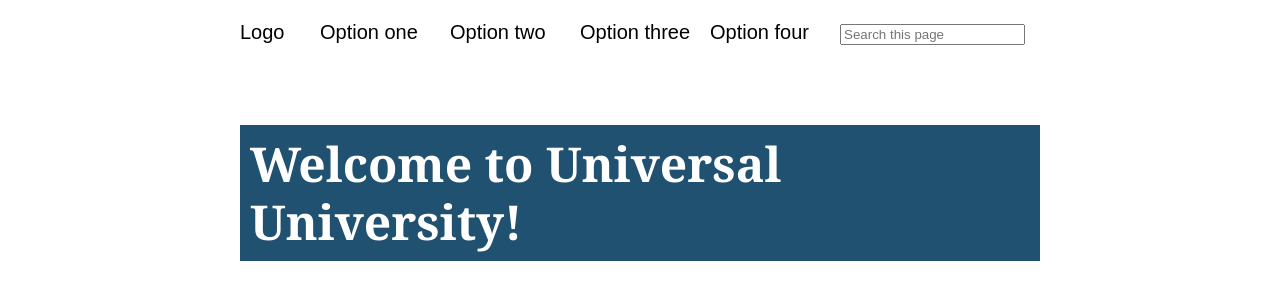
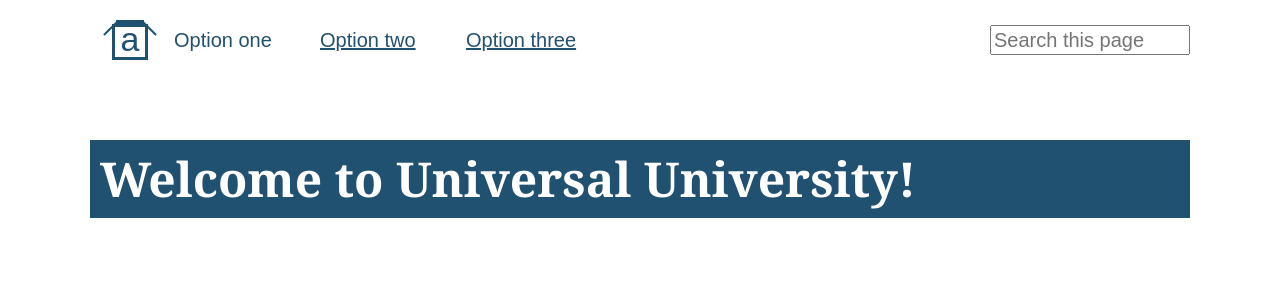
Before and after one commit to alex-y-kuznetsov/accomodation, a plain HTML site: page index.html in a window 1280 px wide. Drawn offline with Linux system fonts and the light colour scheme.

Commit message:
header, logo and some styles

```diff
--- a/index.html
+++ b/index.html
@@ -12,21 +12,30 @@
         <div class="container">
             <div class="header-cover">
                 <div class="logo">
-                    Logo
+                    <div class="logo-body">a</div>
                 </div>
                 <nav class="navigation">
                     <ul class="level-one-list">
                         <li class="level-one-item">
-                            <span>Option one</span>
+                            <a class="nav-link nav-blank">Option one</a>
                             <ul class="level-two-list">
-                                <li class="level-two-item">Subotion one</li>
-                                <li class="level-two-item">Subotion two</li>
-                                <li class="level-two-item">Suboption three</li>
+                                <li class="level-two-item">
+                                    <a class="nav-link" href="#">Subotion one</a>
+                                </li>
+                                <li class="level-two-item">
+                                    <a class="nav-link" href="#">Subotion two</a>
+                                </li>
+                                <li class="level-two-item">
+                                    <a class="nav-link" href="#">Suboption three</a>
+                                </li>
                             </ul>
                         </li>
-                        <li class="level-one-item">Option two</li>
-                        <li class="level-one-item">Option three</li>
-                        <li class="level-one-item">Option four</li>
+                        <li class="level-one-item">
+                            <a class="nav-link" href="#">Option two</a>
+                        </li>
+                        <li class="level-one-item">
+                            <a class="nav-link" href="#">Option three</a>
+                        </li>
                     </ul>
                 </nav>
                 <div class="page-search">
--- a/style/style.css
+++ b/style/style.css
@@ -7,6 +7,8 @@
     --alt-bg-color: #e8e9e9;
     --secondary-bg-color: #dde9eb;
     --color-white: #ffffff;
+
+    --primary-shadow: 0 0 4px rgba(0,0,0,.1),0 4px 12px rgba(0,0,0,.1);
 }
 
 html,
@@ -64,10 +66,19 @@ a {
     padding: 4px;
 }
 
-a:hover {
+a {
+    cursor: default;
+}
+
+a[href] {
+    cursor: pointer;
+}
+
+a[href]:hover {
     background-color: var(--primary-color);
     color: var(--color-white);
     font-weight: bold;
+    text-decoration: none;
 }
 
 ul {
@@ -77,7 +88,7 @@ ul {
 }
 
 .container {
-    max-width: 800px;
+    max-width: 1100px;
     margin: 0 auto;
     padding: 0 20px;
     display: flex;
@@ -92,9 +103,52 @@ ul {
     padding: 20px 0;
 }
 
+.logo {
+    height: 40px;
+    width: 80px;
+    display: flex;
+    align-items: flex-end;
+    justify-content: center;
+}
+
+.logo-body {
+    height: 30px;
+    width: 30px;
+    border: 3px solid var(--primary-color);
+    position: relative;
+    box-shadow: 0px -8px 0px -4px var(--primary-color);
+    font-size: 34px;
+    text-align: center;
+    color: var(--primary-color);
+}
+
+.logo-body::before,
+.logo-body::after  {
+    position: absolute;
+    display: block;
+    content: '';
+    height: 2px;
+    width: 20px;
+    background-color: var(--primary-color);
+    top: 0;
+}
+
+.logo-body::before {
+    transform: rotate(-45deg);
+    left: -14px;
+}
+
+.logo-body::after {
+    transform: rotate(45deg);
+    right: -14px;
+}
+
 .level-one-list {
     display: grid;
-    grid-template-columns: repeat(4, minmax(0, 1fr));
+    grid-template-columns: repeat(auto-fill, 140px);
+    gap: 6px;
+    height: 100%;
+    align-items: center;
 }
 
 .level-one-item {
@@ -105,10 +159,14 @@ ul {
     display: none;
     position: absolute;
     background-color: var(--primary-bg-color);
+    box-shadow: var(--primary-shadow);
+    padding: 4px;
+    width: 110%;
 }
 
 .level-one-item:hover .level-two-list {
     display: block;
+    z-index: 1;
 }
 
 .level-two-item {
@@ -116,6 +174,25 @@ ul {
     line-height: 22px;
 }
 
+.nav-link {
+    padding: 4px;
+    display: block;
+    white-space: nowrap;
+}
+
+.page-search {
+    display: flex;
+    align-items: center;
+}
+
+.search-input {
+    font-size: 20px;
+    line-height: 24px;
+    width: 100%;
+    box-sizing: border-box;
+    margin: 0;
+}
+
 /* Main */
 .page-intro {
     margin-top: 60px;
```
